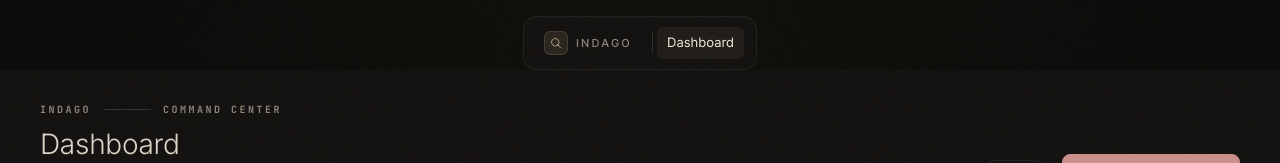
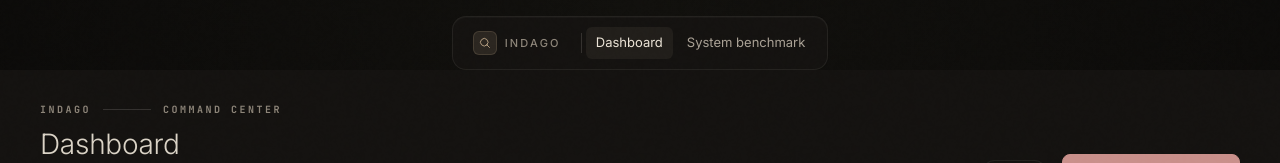
Before and after one commit to NERIS-v/INDAGO, a Next.js app in the folder packages/web/: page /dashboard in a window 1280 px wide. Shown: the top 163 px of the page. Built offline with nearby package versions, Linux system fonts and the light colour scheme; no server answers.

Commit message:
feat(web): wire System Benchmark into app dock, add robustness cross-link

```diff
--- a/packages/web/src/app/investigations/[id]/robustness/page.tsx
+++ b/packages/web/src/app/investigations/[id]/robustness/page.tsx
@@ -1,4 +1,6 @@
 "use client";
+
+import Link from "next/link";
 
 const METRICS = [
   {
@@ -92,6 +94,15 @@ export default function RobustnessPage() {
             ))}
           </div>
         </section>
+
+        <div className="mt-10 border-t border-semantic-border-subtle pt-6">
+          <Link
+            href="/benchmarks"
+            className="font-mono text-[10px] font-bold uppercase tracking-[0.25em] text-semantic-foreground-faint transition-colors duration-normal ease-restrained hover:text-semantic-foreground"
+          >
+            System benchmark · view controlled evaluation →
+          </Link>
+        </div>
       </div>
     </div>
   );
--- a/packages/web/src/components/layout/app-nav-dock.tsx
+++ b/packages/web/src/components/layout/app-nav-dock.tsx
@@ -16,6 +16,7 @@
 import Link from "next/link";
 import { usePathname } from "next/navigation";
 import {
+  isBenchmarkPathname,
   isHomePathname,
   isInvestigationWorkspacePathname,
 } from "@/lib/workspace/nav";
@@ -27,6 +28,7 @@ export function AppNavDock() {
   if (isInvestigationWorkspacePathname(pathname)) return null;
 
   const isDashboard = pathname === "/dashboard";
+  const isBenchmark = isBenchmarkPathname(pathname);
 
   return (
     <div className="px-6 pt-4">
@@ -60,6 +62,18 @@ export function AppNavDock() {
         >
           Dashboard
         </Link>
+
+        <Link
+          href="/benchmarks"
+          aria-current={isBenchmark ? "page" : undefined}
+          className={`rounded-md px-2.5 py-1.5 text-[13px] transition-colors duration-normal ease-restrained focus-visible:outline-none focus-visible:ring-2 focus-visible:ring-semantic-focus ${
+            isBenchmark
+              ? "bg-semantic-surface-soft text-semantic-selection"
+              : "text-semantic-foreground-muted hover:bg-semantic-surface-elevated hover:text-semantic-foreground"
+          }`}
+        >
+          System benchmark
+        </Link>
       </nav>
     </div>
   );
--- a/packages/web/src/lib/workspace/nav.ts
+++ b/packages/web/src/lib/workspace/nav.ts
@@ -74,6 +74,11 @@ export function isDashboardPathname(pathname: string): boolean {
   return pathname === "/dashboard";
 }
 
+/** The system benchmark surface owns /benchmarks and every run sub-route. */
+export function isBenchmarkPathname(pathname: string): boolean {
+  return pathname === "/benchmarks" || pathname.startsWith("/benchmarks/");
+}
+
 /**
  * Resolve active state for a dock entry on a given pathname.
  * Absolute hrefs (e.g. "/") are app-level routes matched exactly; workspace
```
